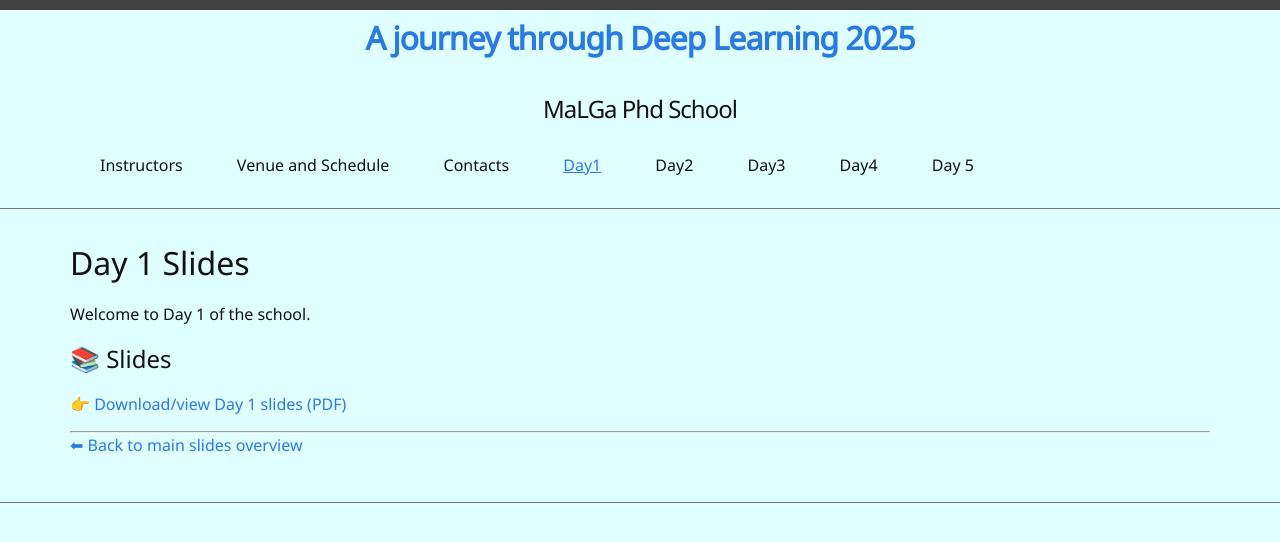
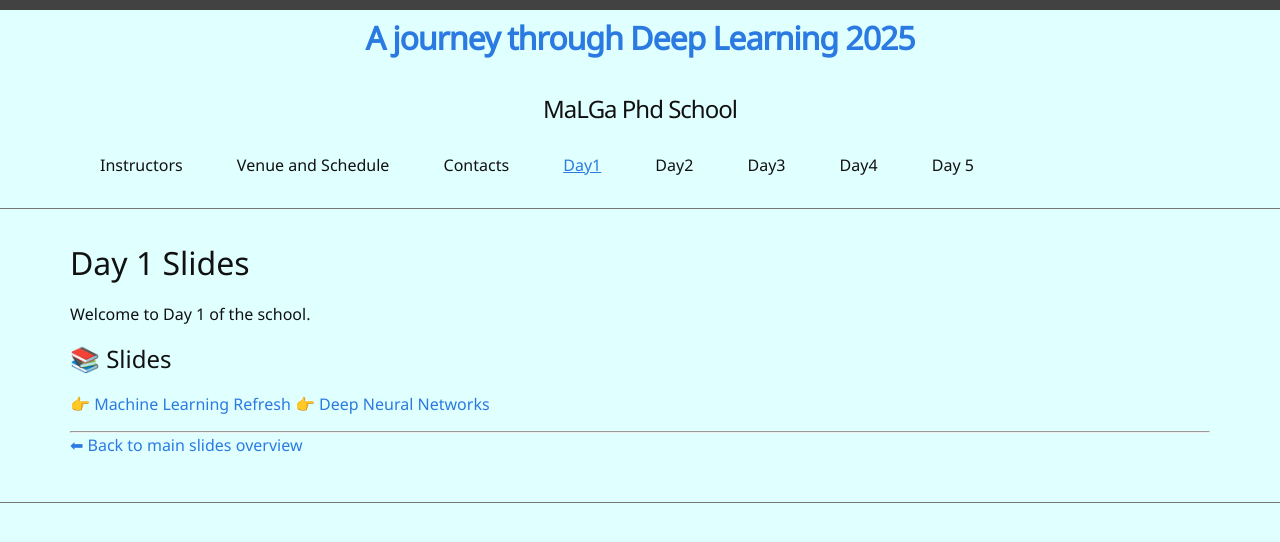
Before and after one commit to A-Journey-through-Deep-Learning/2025, a Jekyll site: the page built from Day1.md, in a window 1280 px wide. Shown: the top 542 px of the page. Built offline with Jekyll 4.4.1, drawn with Linux system fonts in a browser that asks for light colours.

Commit message:
Update Day1.md

```diff
--- a/Day1.md
+++ b/Day1.md
@@ -11,7 +11,8 @@
 ## 📚 Slides
 
 
-👉 [Download/view Day 1 slides (PDF)](/Slides/DNN.pdf)
+👉 [Machine Learning Refresh](/Slides/ML_intro.pdf)
+👉 [Deep Neural Networks](/Slides/DNN.pdf)
 
 
 ---
```
